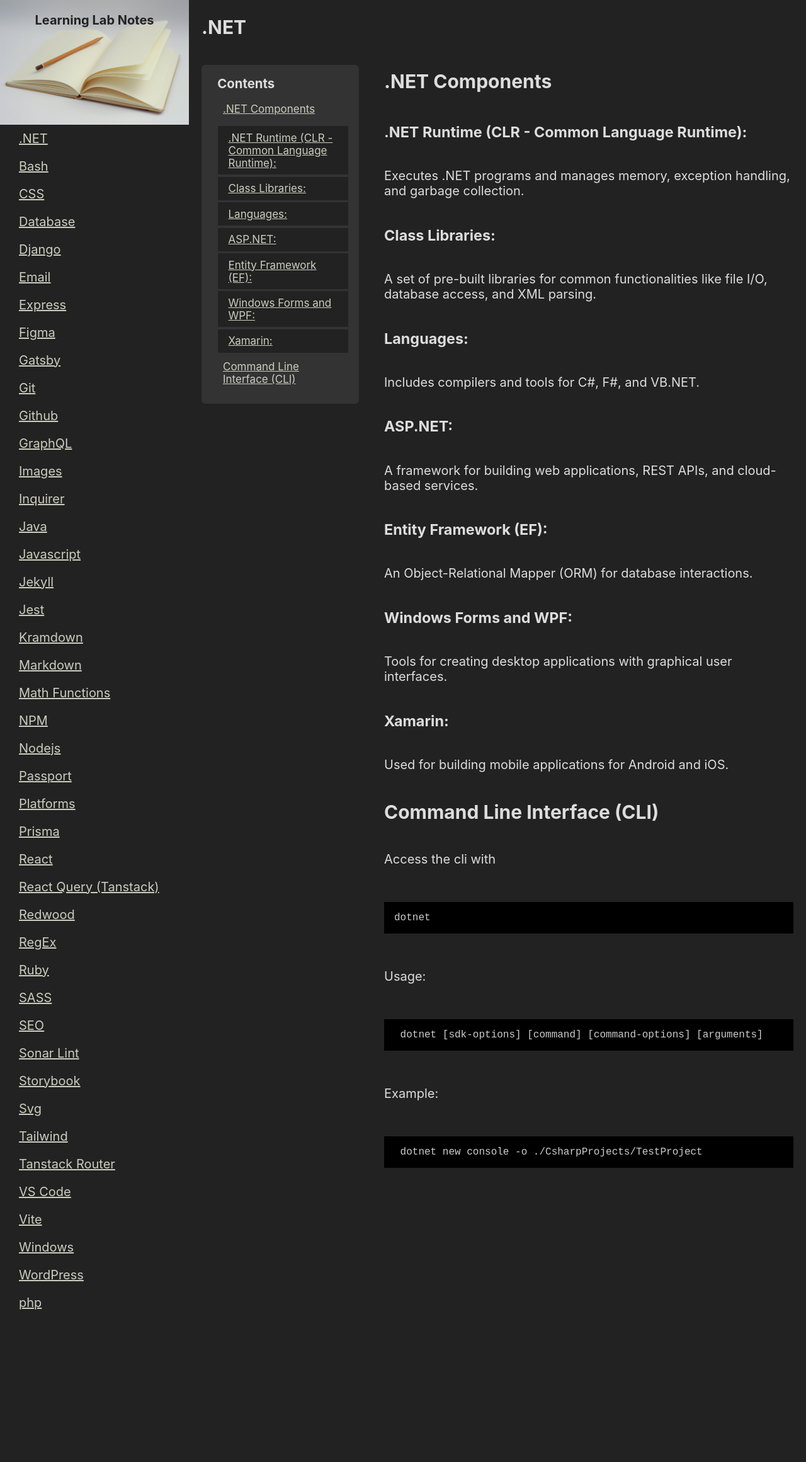
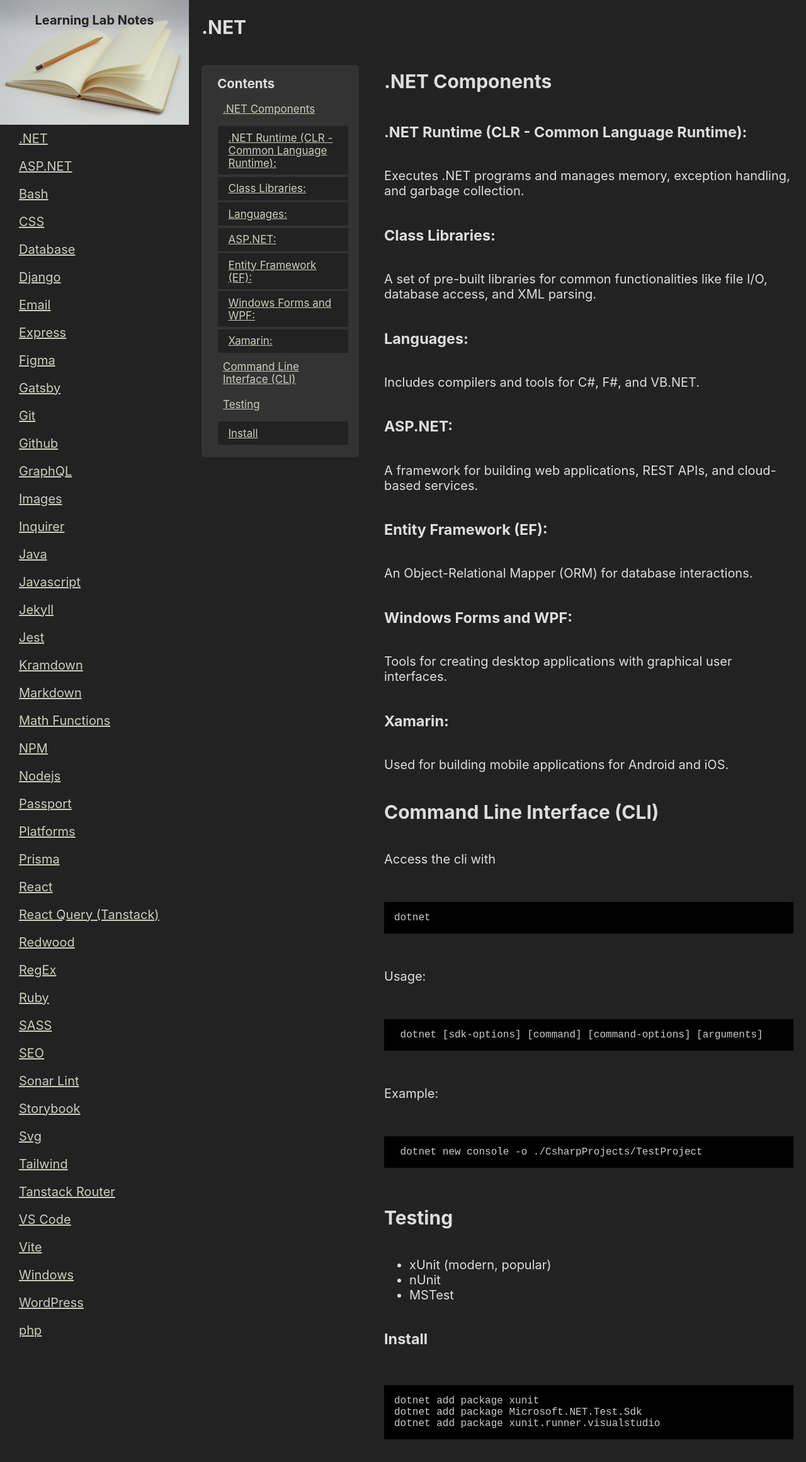
Before and after one commit to ElliotReed/learning-lab-notes, a Jekyll site: the page built from _notes/dotnet.md, in a window 1280 px wide. Shown: the whole page at 63% size. Built offline with Jekyll 4.4.1, drawn with Linux system fonts in a browser that asks for light colours.

Commit message:
added, modified

````diff
--- a/_notes/dotnet.md
+++ b/_notes/dotnet.md
@@ -17,7 +17,6 @@ Executes .NET programs and manages memory, exception handling, and garbage colle
 ### Class Libraries:
 
 A set of pre-built libraries for common functionalities like file I/O, database access, and XML parsing.
-
 
 ### Languages:
 
@@ -59,3 +58,15 @@ Example:
 ```console
  dotnet new console -o ./CsharpProjects/TestProject
 ```
+
+## Testing
+
+- xUnit (modern, popular)
+- nUnit
+- MSTest
+
+### Install
+
+    dotnet add package xunit
+    dotnet add package Microsoft.NET.Test.Sdk
+    dotnet add package xunit.runner.visualstudio
````
Also changed, not shown: _notes/asp.net.md (added, +17 -0 lines).
